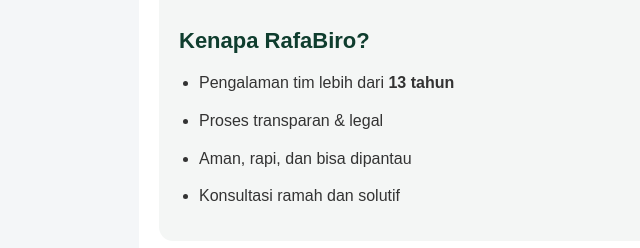
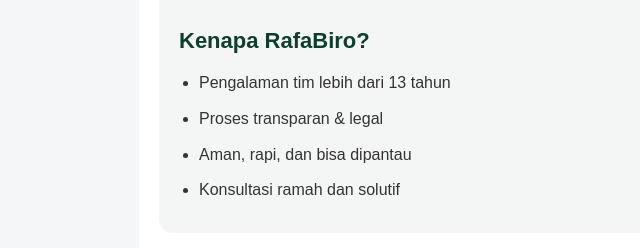
Before and after one commit to rafabiro/rafabiro.github.io, a plain HTML site: page index.html in a window 1280 px wide. Shown: the part 1293-1541 px from the top of the page, without its empty margins (1-641 px from the left). Drawn offline with Linux system fonts and the light colour scheme.

Commit message:
Update index.html

```diff
--- a/index.html
+++ b/index.html
@@ -33,13 +33,12 @@
 
 /* Lists */
 ul { padding-left:20px; margin:0; }
-ul li { margin-bottom:12px; color:#333; line-height:1.6; }
+ul li { margin-bottom:10px; color:#333; line-height:1.6; }
 ol { padding-left:20px; margin:0; }
 ol li { margin-bottom:10px; font-size:15px; color:#333; }
 
 /* Layanan Section */
 .layanan { background:#f4f6f5; padding:20px; border-radius:14px; margin-top:30px; }
-.layanan ul li { margin-bottom:10px; font-weight:500; }
 
 /* Kenapa RafaBiro */
 .kenapa-rafabiro { background:#f4f6f5; padding:20px; border-radius:14px; margin-top:30px; }
@@ -139,7 +138,7 @@
   <section class="kenapa-rafabiro">
     <h2>Kenapa RafaBiro?</h2>
     <ul>
-      <li>Pengalaman tim lebih dari <strong>13 tahun</strong></li>
+      <li>Pengalaman tim lebih dari 13 tahun</li>
       <li>Proses transparan & legal</li>
       <li>Aman, rapi, dan bisa dipantau</li>
       <li>Konsultasi ramah dan solutif</li>
```
